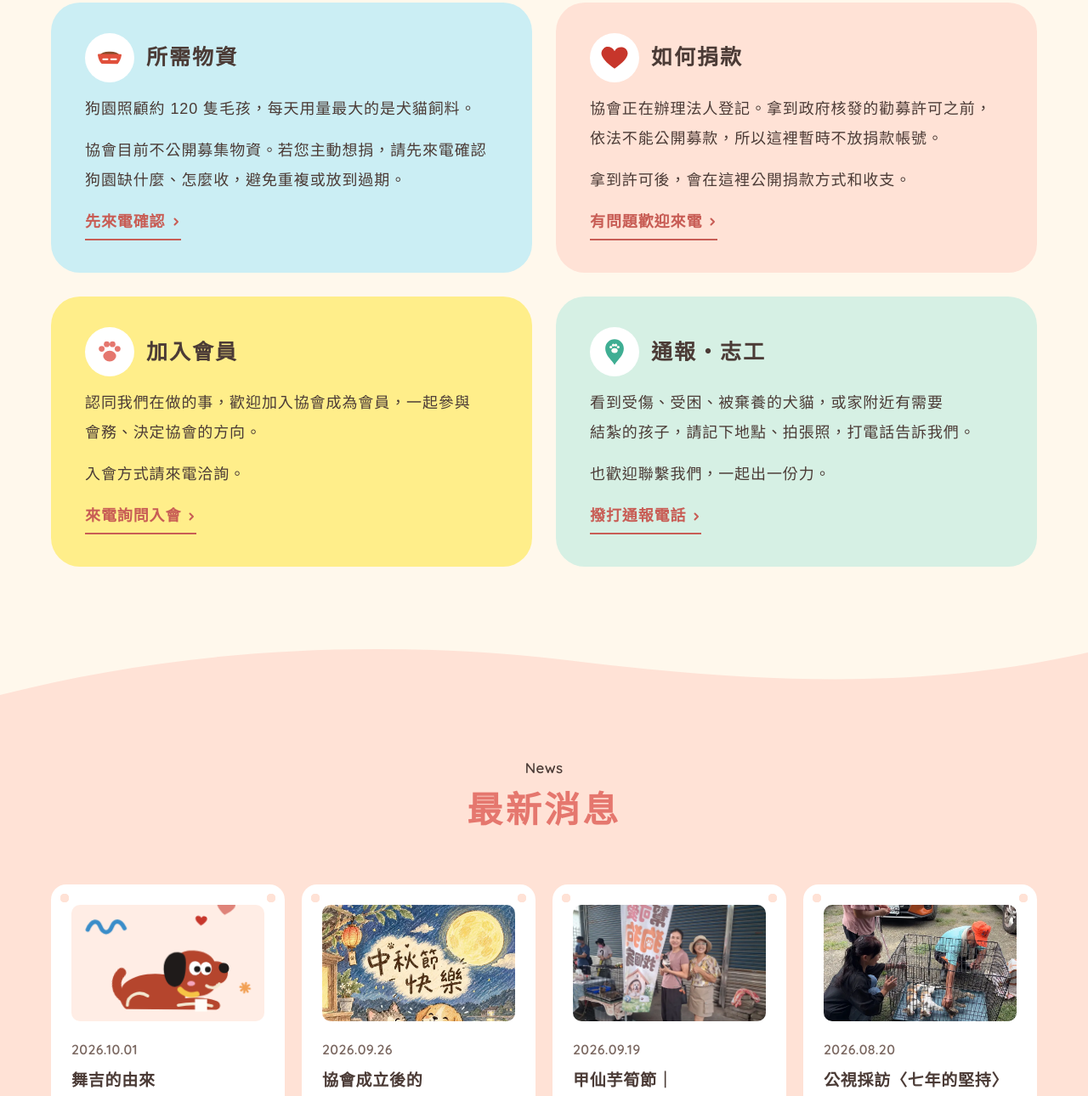
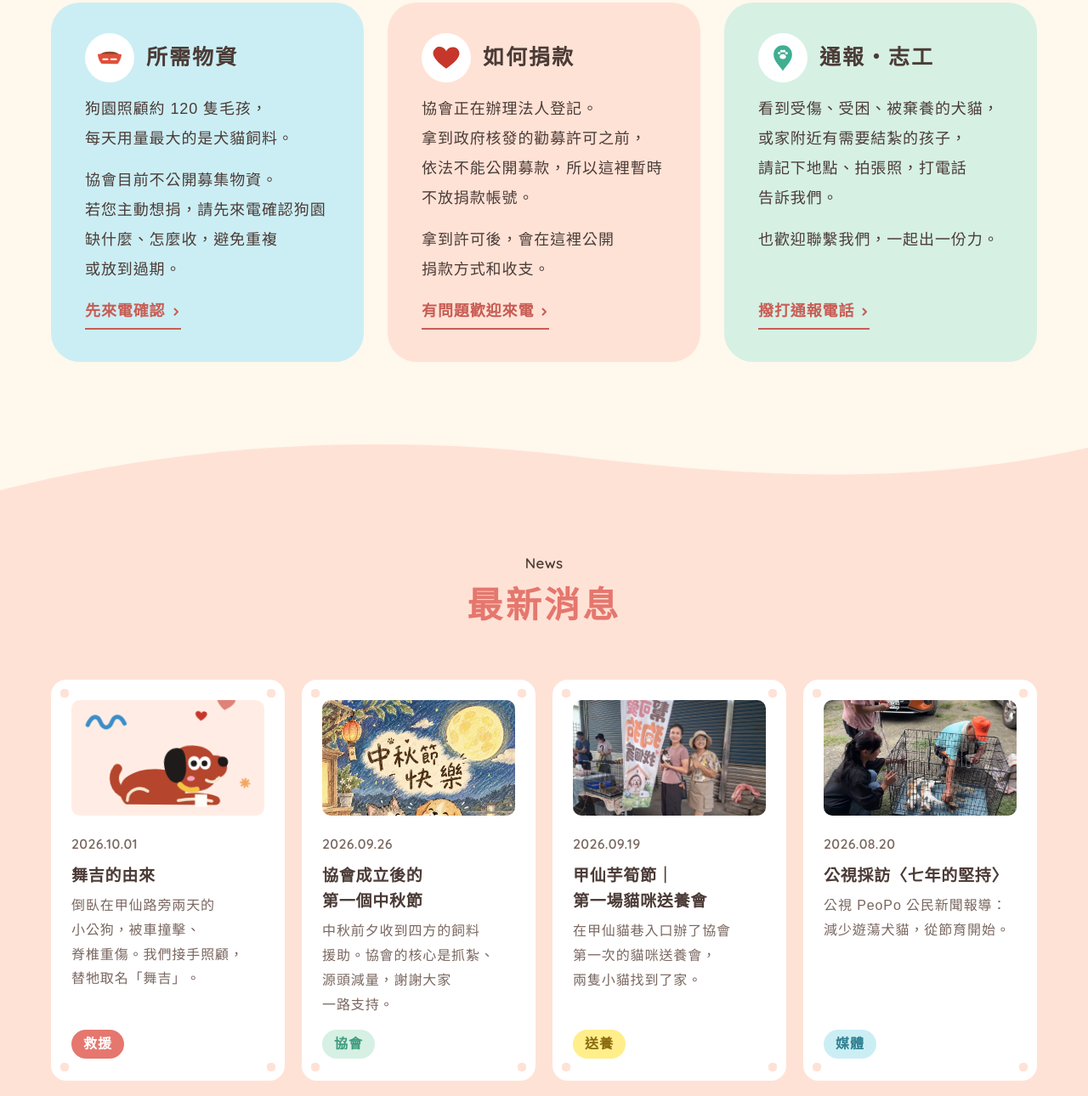
Before and after one commit to ervin-0-0/nanheng, a plain HTML site: page index.html in a window 1280 px wide. Shown: the part 6943-8233 px from the top of the page at 85% size. Drawn offline with Linux system fonts and the light colour scheme; animation ran at ten frames a second; a web font is replaced by a local one.

Commit message:
拿掉「加入會員」
- 「一起幫忙」剩三張卡：所需物資、如何捐款、通報・志工；
  桌機排一列三張，平板兩欄時第三張佔滿整列
- 聯絡區文字拿掉「入會」

Co-Authored-By: Claude Opus 5.5 <noreply@anthropic.com>

```diff
--- a/css/style.css
+++ b/css/style.css
@@ -1037,8 +1037,13 @@ svg svg { max-width: none; }
 .support { padding: 20px 0 190px; }
 .support-list {
   display: grid;
-  grid-template-columns: repeat(2, 1fr);
+  grid-template-columns: repeat(3, 1fr);
   gap: 28px;
+}
+@media (max-width: 1000px) {
+  .support-list { grid-template-columns: repeat(2, 1fr); }
+  /* 三張卡排兩欄時，最後一張佔滿整列，不會孤零零擺在左邊 */
+  .support-card:last-child:nth-child(odd) { grid-column: 1 / -1; }
 }
 .support-card {
   border-radius: 34px;
--- a/index.html
+++ b/index.html
@@ -14,7 +14,7 @@
   <link rel="preconnect" href="https://fonts.googleapis.com">
   <link rel="preconnect" href="https://fonts.gstatic.com" crossorigin>
   <link href="https://fonts.googleapis.com/css2?family=Chiron+GoRound+TC:wght@400;500;700;800&family=Quicksand:wght@500;600;700&display=swap" rel="stylesheet">
-  <link rel="stylesheet" href="css/style.css?v=20">
+  <link rel="stylesheet" href="css/style.css?v=21">
   <noscript><style>.reveal{opacity:1!important;transform:none!important}.float-cta{transform:none!important;opacity:1!important;pointer-events:auto!important}</style></noscript>
 </head>
 <body>
@@ -1132,15 +1132,6 @@
         <p>拿到許可後，會在這裡公開捐款方式和收支。</p>
         <a class="text-link" href="tel:0977755973">有問題歡迎來電 <svg><use href="#chev"/></svg></a>
       </li>
-      <li class="support-card support-card--yellow reveal">
-        <div class="support-head">
-          <svg viewBox="0 0 40 40" aria-hidden="true"><use href="#paw" fill="#E5776E"/></svg>
-          <h3>加入會員</h3>
-        </div>
-        <p>認同我們在做的事，歡迎加入協會成為會員，一起參與會務、決定協會的方向。</p>
-        <p>入會方式請來電洽詢。</p>
-        <a class="text-link" href="tel:0977755973">來電詢問入會 <svg><use href="#chev"/></svg></a>
-      </li>
       <li class="support-card support-card--mint reveal">
         <div class="support-head">
           <svg viewBox="0 0 56 72" aria-hidden="true"><use href="#pin" style="--pinc:#3FAE93"/></svg>
@@ -1281,7 +1272,7 @@
         <span class="en-label en">Contact</span>
         <h2 id="contact-title">有任何問題，<br>直接打給我們</h2>
       </div>
-      <p class="reveal"><span class="ln">結紮預約、通報、領養、入會，</span><span class="ln">都可以聯繫羅小姐。</span></p>
+      <p class="reveal"><span class="ln">結紮預約、通報、領養，</span><span class="ln">都可以聯繫羅小姐。</span></p>
     </div>
     <ul class="contact-list reveal">
       <li>
```
